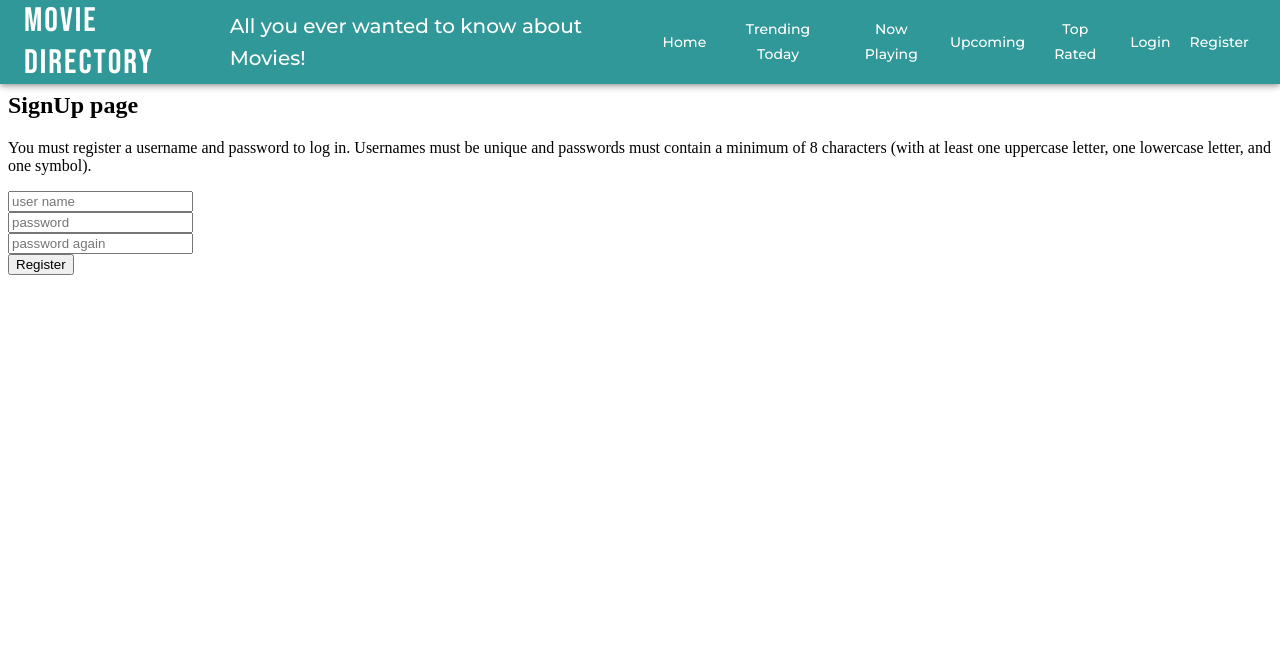
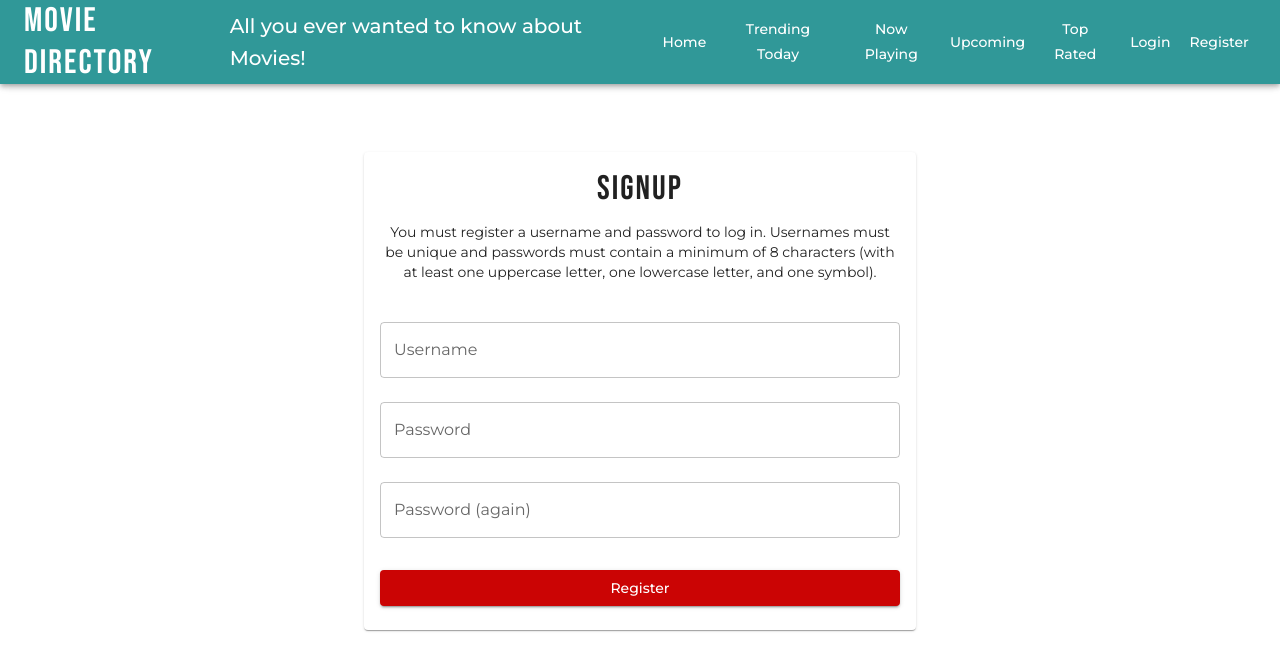
Before and after one commit to pedro-augusto/web-api-ca, a React (Vite) app in the folder react-movies/: page /user/register in a window 1280 px wide. Shown: the top 670 px of the page. Built offline with nearby package versions, Linux system fonts and the light colour scheme.

Commit message:
Styling register page

```diff
--- a/react-movies/src/pages/registerPage.jsx
+++ b/react-movies/src/pages/registerPage.jsx
@@ -1,6 +1,7 @@
 import { useContext, useState } from "react";
 import { Navigate } from "react-router";
 import { AuthContext } from '../contexts/authContext';
+import {Container, Card, CardContent, Typography, TextField, Button, Box} from "@mui/material";
 
 const RegisterPage = () => {
   const context = useContext(AuthContext)
@@ -20,25 +21,63 @@ const RegisterPage = () => {
   }
 
   if (registered === true) {
-    return <Navigate to="/login" />;
+    return <Navigate to="/user/login" />;
   }
 
   return (
-    <>
-      <h2>SignUp page</h2>
-      <p>You must register a username and password to log in. Usernames must be unique and passwords must contain a minimum of 8 characters (with at least one uppercase letter, one lowercase letter, and one symbol). </p>
-      <input value={userName} placeholder="user name" onChange={e => {
-        setUserName(e.target.value);
-      }}></input><br />
-      <input value={password} type="password" placeholder="password" onChange={e => {
-        setPassword(e.target.value);
-      }}></input><br />
-      <input value={passwordAgain} type="password" placeholder="password again" onChange={e => {
-        setPasswordAgain(e.target.value);
-      }}></input><br />
-      {/* Login web form  */}
-      <button onClick={register}>Register</button>
-    </>
+  <Container maxWidth="sm">
+        <Card sx={{
+          display: "flex",
+          justifyContent: "center",
+          mt: 10
+        }}>
+          <CardContent>
+            <Typography variant="h4" align="center" gutterBottom>
+              SignUp
+            </Typography>
+
+            <Typography
+              variant="body2"
+              align="center"
+              sx={{ mb: 3 }}
+            >
+              You must register a username and password to log in. Usernames must be unique and passwords must contain a minimum of 8 characters (with at least one uppercase letter, one lowercase letter, and one symbol).
+            </Typography>
+
+            <TextField
+              label="Username"
+              fullWidth
+              margin="normal"
+              onChange={(e) => setUserName(e.target.value)}
+            />
+
+            <TextField
+              label="Password"
+              type="password"
+              fullWidth
+              margin="normal"
+              onChange={(e) => setPassword(e.target.value)}
+            />
+
+            <TextField
+              label="Password (again)"
+              type="password"
+              fullWidth
+              margin="normal"
+              onChange={(e) =>  setPasswordAgain(e.target.value)}
+            />
+
+            <Button
+              variant="contained"
+              fullWidth
+              sx={{ mt: 3 }}
+              onClick={register}
+            >
+              Register
+            </Button>
+          </CardContent>
+        </Card>
+    </Container>
   );
 };
 
```
